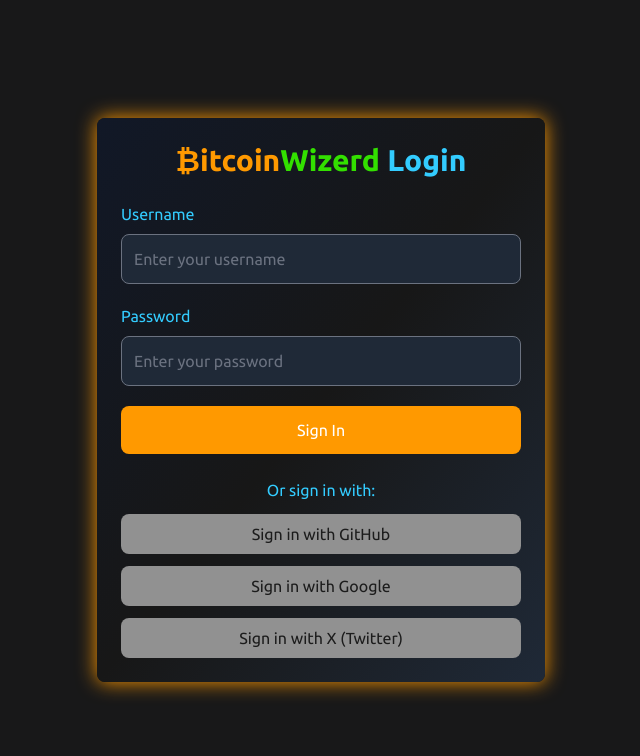
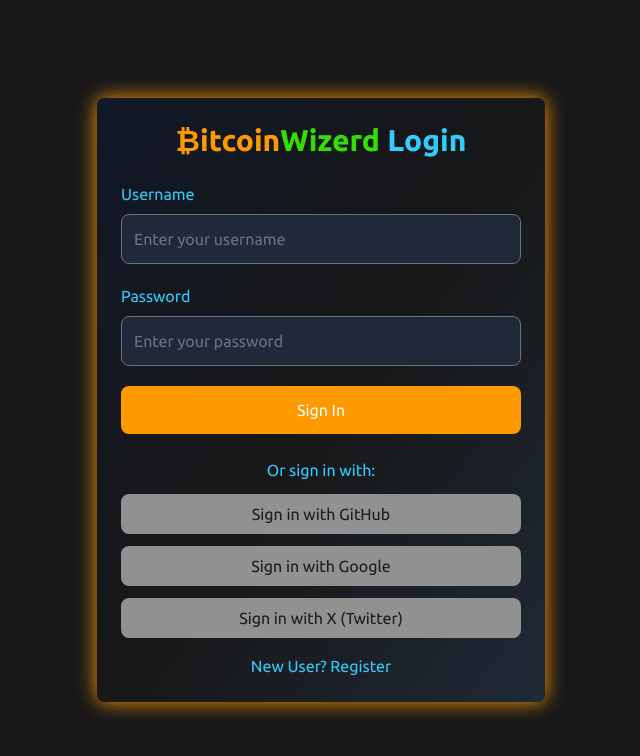
Before and after one commit to MjolnirDesigns/bitcoinwizerd_v1, a Next.js app: page /login in a window 1280 px wide. Shown: the top 756 px of the page, without its empty margins (319-959 px from the left). Built offline with nearby package versions, Linux system fonts and the light colour scheme; no server answers; a web font is replaced by a local one.

Commit message:
Fix NextAuth redirect to /app/home and add 'New User? Register' link to login page

```diff
--- a/app/login/page.tsx
+++ b/app/login/page.tsx
@@ -4,6 +4,7 @@
 import { useState } from 'react';
 import { motion } from 'framer-motion';
 import { cn } from '@/lib/utils';
+import Link from 'next/link'; // Import Link for navigation
 
 export default function Login() {
   const { data: session } = useSession();
@@ -119,6 +120,12 @@
               Sign in with X (Twitter)
             </motion.button>
           </div>
+          {/* New User? Register link with matching styling */}
+          <div className="mt-4">
+            <Link href="/register" className="text-wizerd-blue hover:text-bitcoin-orange transition-colors duration-300">
+              New User? Register
+            </Link>
+          </div>
         </div>
       </motion.div>
     </div>
--- /dev/null
+++ b/app/register/page.tsx
@@ -0,0 +1,5 @@
+'use client';
+
+export default function Register() {
+  return <div>Registration page (under construction)</div>;
+}
--- a/lib/auth.ts
+++ b/lib/auth.ts
@@ -109,6 +109,7 @@
   },
   callbacks: {
     async jwt({ token, user, account }) {
+      console.log('JWT callback - token:', token, 'user:', user, 'account:', account);
       if (account) {
         const provider = account.provider;
         const providerId = account.providerAccountId || user?.id;
@@ -120,6 +121,7 @@
       return token;
     },
     async session({ session, token }) {
+      console.log('Session callback - session:', session, 'token:', token);
       if (session.user) {
         session.user.id = token.sub as string;
         session.user.isPremium = token.isPremium as boolean;
@@ -129,10 +131,11 @@
     },
     async redirect({ url, baseUrl }) {
       console.log('Redirect callback - url:', url, 'baseUrl:', baseUrl);
-      // Force redirect to /app/home if authenticated
-      if (url.includes('/api/auth/callback/')) {
+      // Force redirect to /app/home after callback or error
+      if (url.includes('/api/auth/callback/') || url.includes('error=')) {
         return `${baseUrl}/app/home`;
       }
+      // Handle other navigation
       return url.startsWith("/") ? `${baseUrl}${url}` : baseUrl;
     },
   },
```
